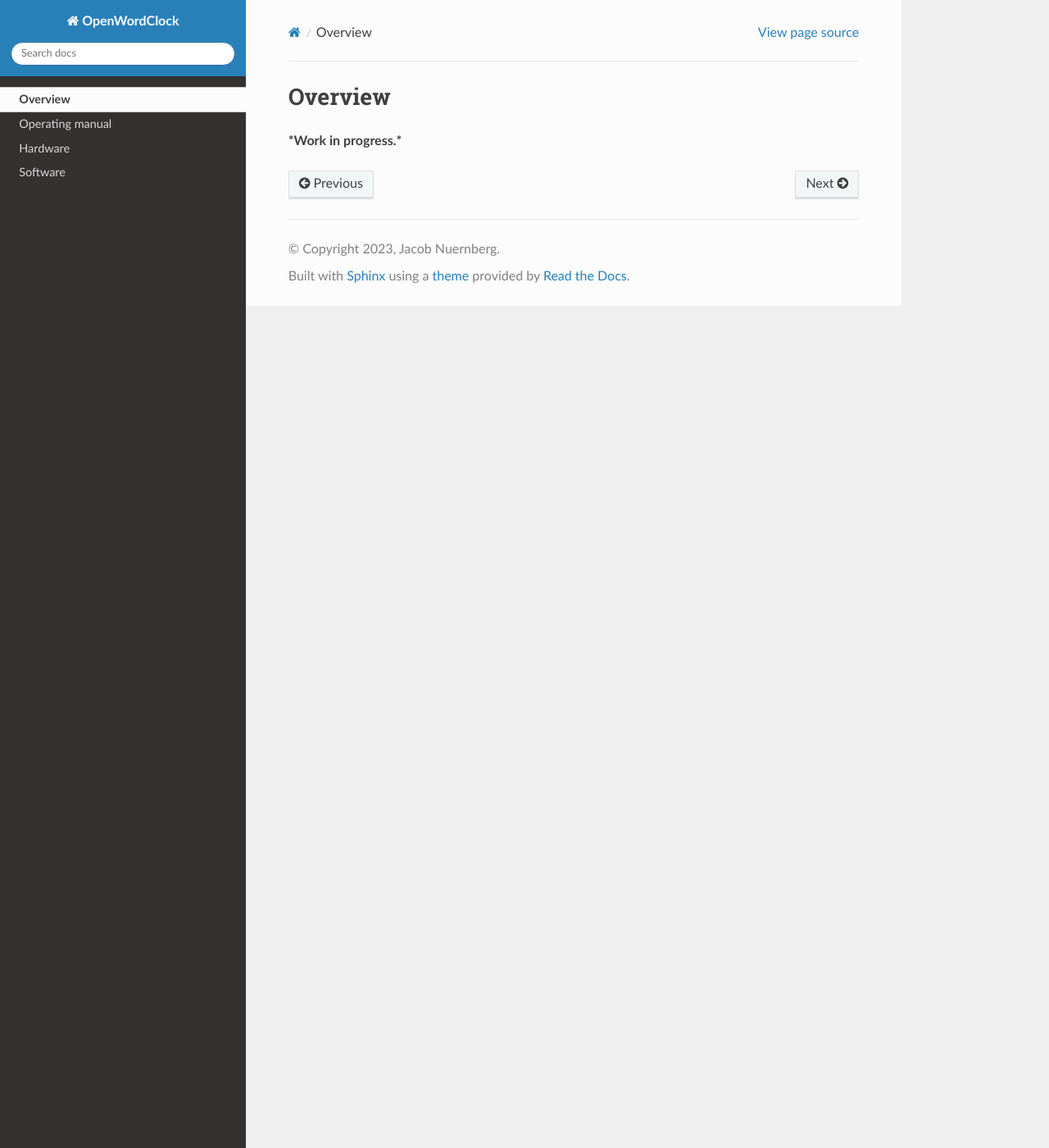
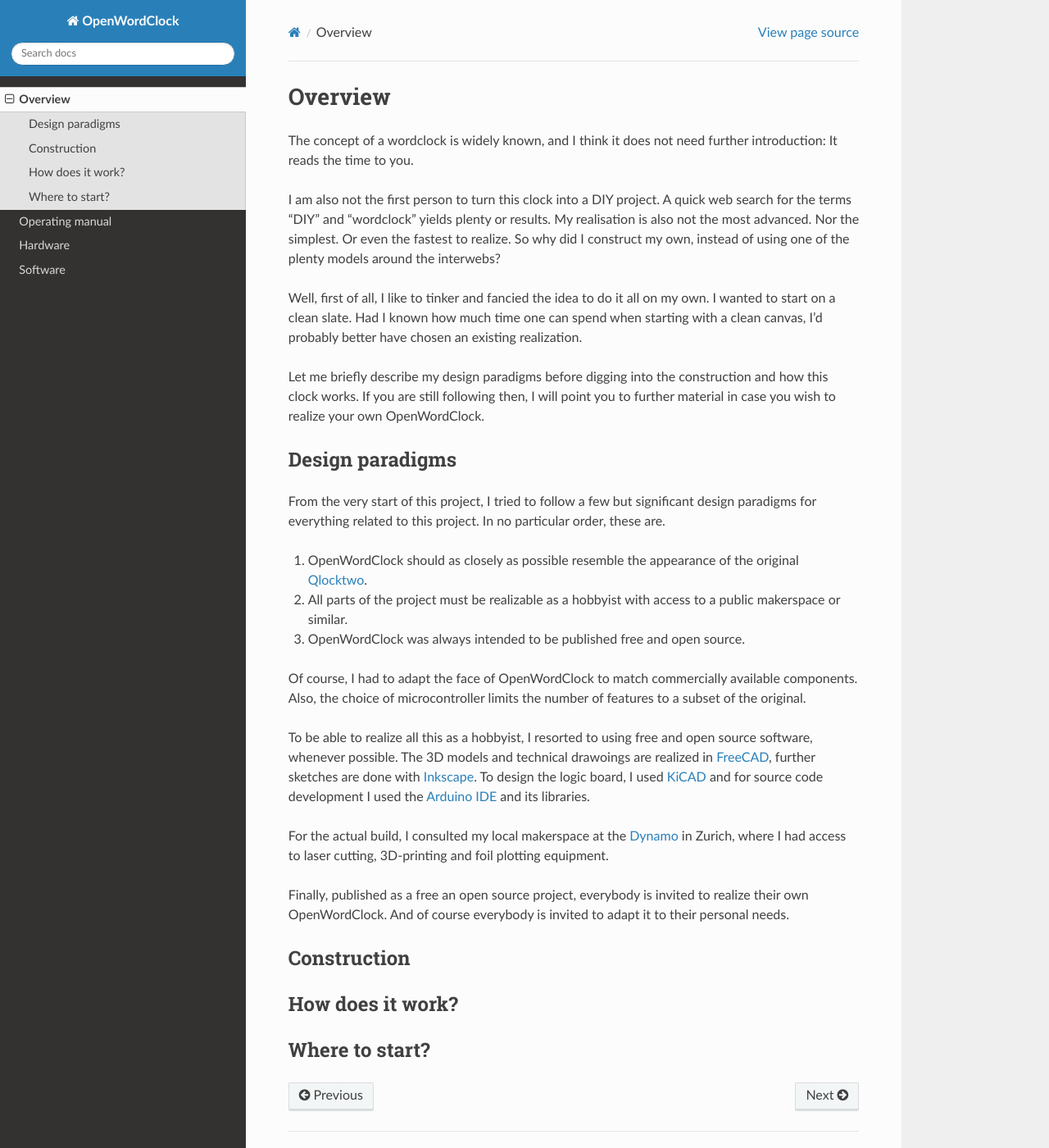
Before and after one commit to gzahl/OpenWordClock, a Sphinx documentation site: the page built from doc/source/overview.rst, in a window 1280 px wide and 1400 px high. Shown: the whole window at 82% size. Built offline with Sphinx 7.4.7 and the Read the Docs theme 2.0.0, drawn with Linux system fonts in a browser that asks for light colours.

Commit message:
Started writing project overview

```diff
--- a/doc/source/overview.rst
+++ b/doc/source/overview.rst
@@ -1,5 +1,40 @@
 Overview
 ========
 
+The concept of a wordclock is widely known, and I think it does not need further introduction: It reads the time to you.
 
-***Work in progress.***
+I am also not the first person to turn this clock into a DIY project. A quick web search for the terms "DIY" and "wordclock" yields plenty or results. My realisation is also not the most advanced. Nor the simplest. Or even the fastest to realize. So why did I construct my own, instead of using one of the plenty models around the interwebs?
+
+Well, first of all, I like to tinker and fancied the idea to do it all on my own. I wanted to start on a clean slate. Had I known how much time one can spend when starting with a clean canvas, I'd probably better have chosen an existing realization.
+
+Let me briefly describe my design paradigms before digging into the construction and how this clock works. If you are still following then, I will point you to further material in case you wish to realize your own OpenWordClock.
+
+Design paradigms
+----------------
+From the very start of this project, I tried to follow a few but significant design paradigms for everything related to this project. In no particular order, these are.
+
+1. OpenWordClock should as closely as possible resemble the appearance of the original `Qlocktwo <https://qlocktwo.com/>`_.
+
+2. All parts of the project must be realizable as a hobbyist with access to a public makerspace or similar.
+
+3. OpenWordClock was always intended to be published free and open source.
+
+Of course, I had to adapt the face of OpenWordClock to match commercially available components. Also, the choice of microcontroller limits the number of features to a subset of the original.
+
+To be able to realize all this as a hobbyist, I resorted to using free and open source software, whenever possible. The 3D models and technical drawoings are realized in `FreeCAD <https://www.freecad.org/>`_, further sketches are done with `Inkscape <https://inkscape.org/>`_. To design the logic board, I used `KiCAD <https://www.kicad.org/>`_ and for source code development I used the `Arduino IDE <https://www.arduino.cc/en/software>`_ and its libraries.
+
+For the actual build, I consulted my local makerspace at the `Dynamo <https://www.dynamo.ch/>`_ in Zurich, where I had access to laser cutting, 3D-printing and foil plotting equipment.
+
+Finally, published as a free an open source project, everybody is invited to realize their own OpenWordClock. And of course everybody is invited to adapt it to their personal needs.
+
+
+Construction
+------------
+
+
+How does it work?
+-----------------
+
+
+Where to start?
+---------------
```
Also changed, not shown: Readme.md (+2 -2 lines).
